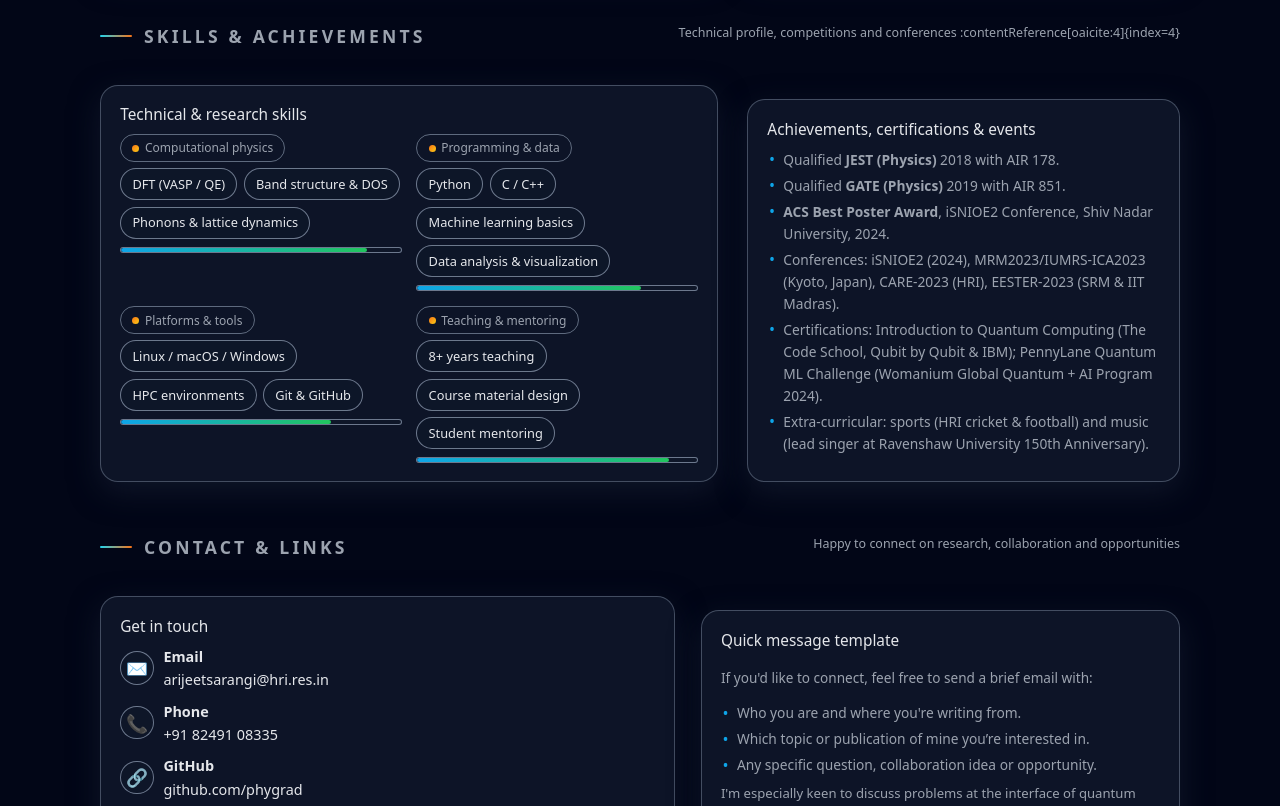
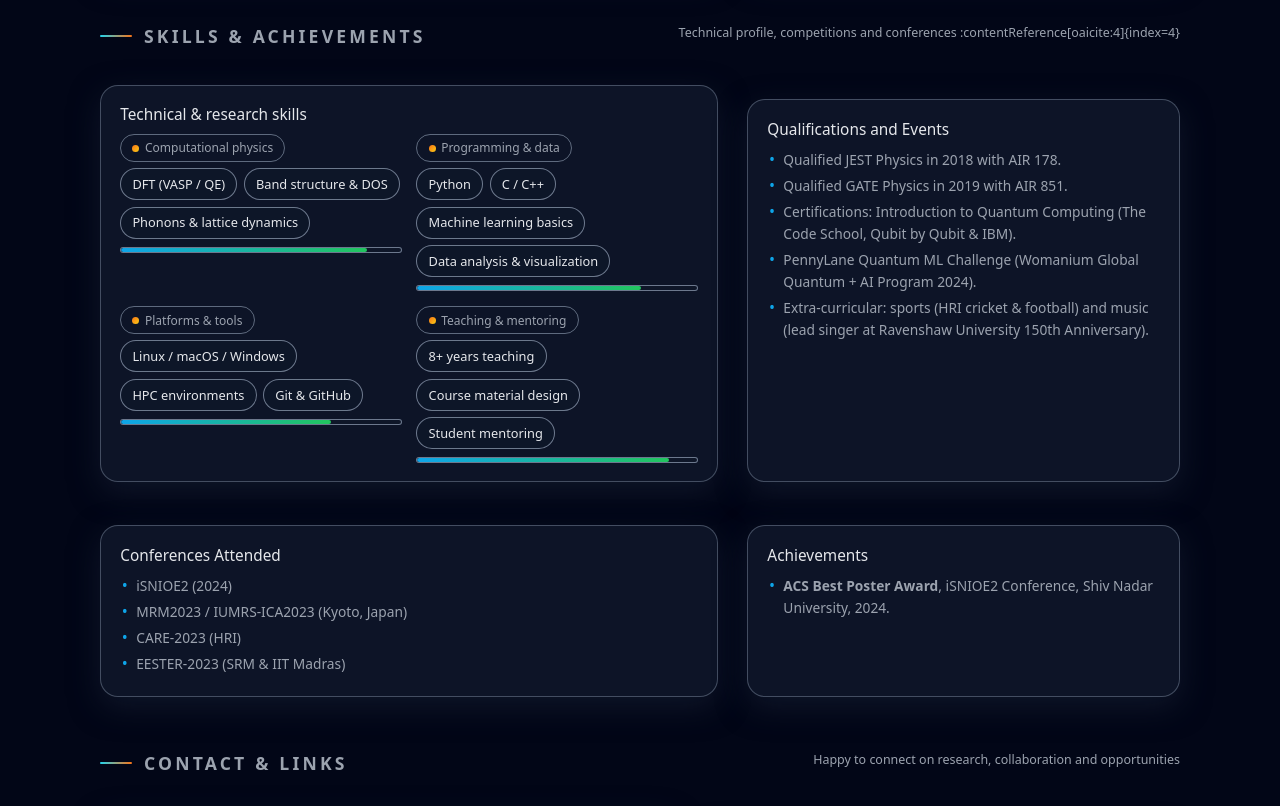
Before and after one commit to phygrad/phygrad.github.io, a plain HTML site: page index.html in a window 1280 px wide. Shown: the part 3110-3916 px from the top of the page. Drawn offline with Linux system fonts and the light colour scheme.

Commit message:
Update index.html

```diff
--- a/index.html
+++ b/index.html
@@ -1268,26 +1268,34 @@
             </div>
           </div>
 
-          <div class="card">
-            <div class="card-title">Achievements, certifications &amp; events</div>
-            <ul class="card-list">
-              <li>Qualified <strong>JEST (Physics)</strong> 2018 with AIR 178.</li>
-              <li>Qualified <strong>GATE (Physics)</strong> 2019 with AIR 851.</li>
-              <li><strong>ACS Best Poster Award</strong>, iSNIOE2 Conference, Shiv Nadar University, 2024.</li>
-              <li>
-                Conferences: iSNIOE2 (2024), MRM2023/IUMRS-ICA2023 (Kyoto, Japan),
-                CARE-2023 (HRI), EESTER-2023 (SRM &amp; IIT Madras).
-              </li>
-              <li>
-                Certifications: Introduction to Quantum Computing (The Code School, Qubit by Qubit &amp; IBM); PennyLane Quantum ML Challenge (Womanium Global Quantum + AI Program 2024).
-              </li>
-              <li>
-                Extra-curricular: sports (HRI cricket &amp; football) and music (lead singer at
-                Ravenshaw University 150th Anniversary).
-              </li>
-            </ul>
-          </div>
-        </div>
+      <div class="card">
+        <div class="card-title">Qualifications and Events</div>
+        <ul class="card-list">
+          <li>Qualified JEST Physics in 2018 with AIR 178.</li>
+          <li>Qualified GATE Physics in 2019 with AIR 851.</li>
+          <li>Certifications: Introduction to Quantum Computing (The Code School, Qubit by Qubit & IBM).</li>
+          <li>PennyLane Quantum ML Challenge (Womanium Global Quantum + AI Program 2024).</li>
+          <li>Extra-curricular: sports (HRI cricket & football) and music (lead singer at Ravenshaw University 150th Anniversary).</li>
+        </ul>
+      </div>
+
+      <div class="card">
+        <div class="card-title">Conferences Attended</div>
+        <ul class="card-list">
+            <li>iSNIOE2 (2024)</li>
+            <li>MRM2023 / IUMRS-ICA2023 (Kyoto, Japan)</li>
+            <li>CARE-2023 (HRI)</li>
+            <li>EESTER-2023 (SRM & IIT Madras)</li>
+        </ul>
+      </div>
+
+      <div class="card">
+        <div class="card-title">Achievements</div>
+        <ul class="card-list">
+          <li><strong>ACS Best Poster Award</strong>, iSNIOE2 Conference, Shiv Nadar University, 2024.</li>
+        </ul>
+      </div>
+
       </section>
 
       <!-- Contact -->
```
